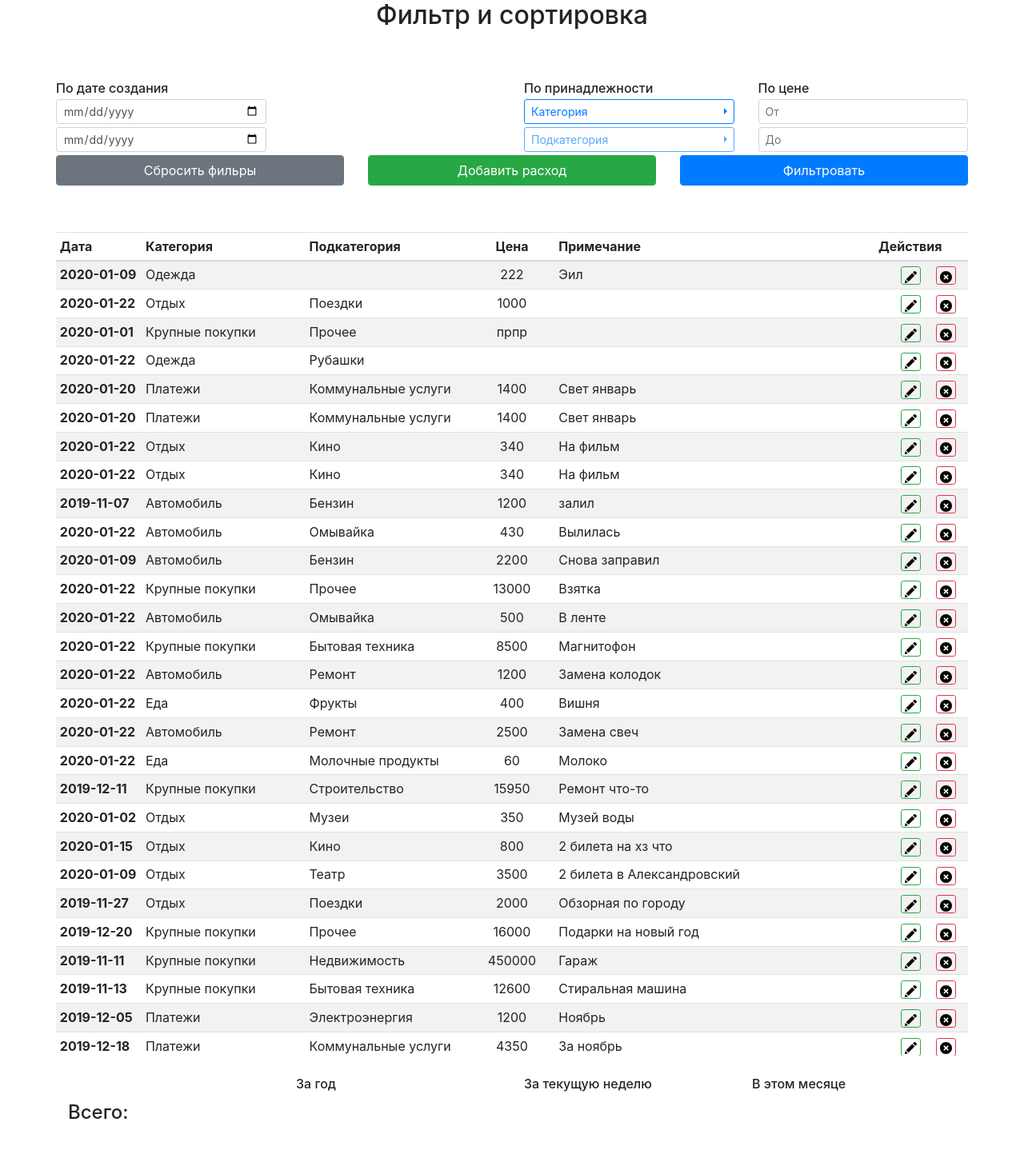
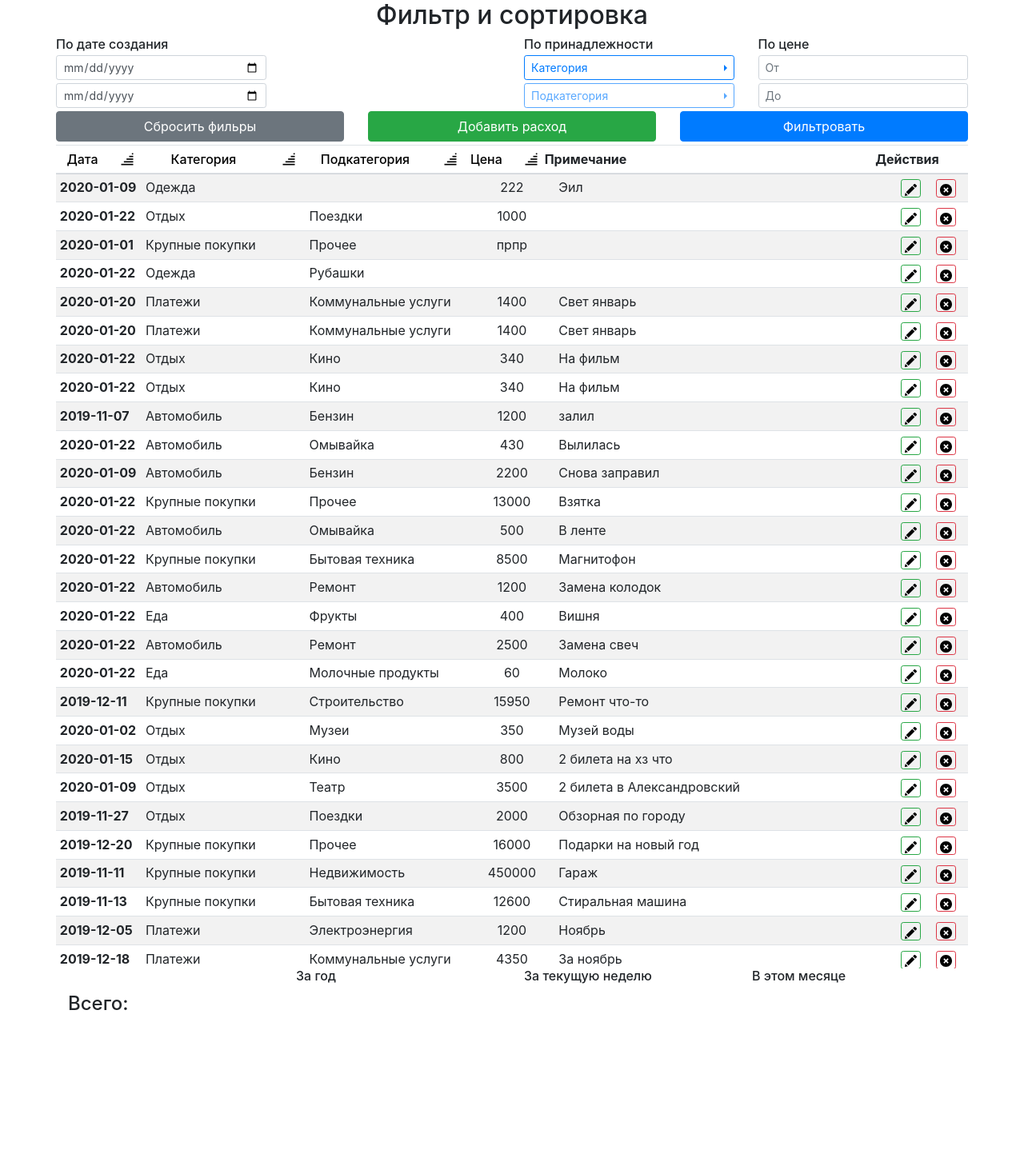
Before and after one commit to bahir24/organizer, a PHP site: page / in a window 1280 px wide. Shown: the part 92-1530 px from the top of the page at 80% size. Run offline with PHP 8.4, Linux system fonts and the light colour scheme; data comes from the database, SQL or seed files in the repository.

Commit message:
frontend sort ready

```diff
--- a/app/views/layout.php
+++ b/app/views/layout.php
@@ -24,6 +24,7 @@
 
   ?>
   <script src="/js/categoryButtons.js"></script>
+  <script src="/js/sortButton.js"></script>
   <script src="/js/filterNoReset.js"></script>
 
   <script src="/js/prepareUpdate.js"></script>
--- a/app/views/table.php
+++ b/app/views/table.php
@@ -1,10 +1,42 @@
 <table class="table table-sm table-striped table-expenses">
   <thead class="table-expenses-head">
     <tr>
-      <th scope="col">Дата</th>
-      <th scope="col">Категория</th>
-      <th scope="col">Подкатегория</th>
-      <th scope="col">Цена</th>
+      <th scope="col" class="date-sort">
+        <button type="submit" class="sort-query-btn" onclick='sortButton(this)'>
+          <h6 class="sort-btn-head">Дата</h6>
+          <input class="input-sort" id="ascDate" type="radio" name="sortByDate" value="ASC">  <input class="input-sort" id="descDate" type="radio" name="sortByDate" value="DESC"  checked>
+          <img src="/img/sort_down.svg" class="img-sort-desc">
+          <img src="/img/sort_up.svg" class="img-sort-asc sort-img-hidden">
+        </button>
+
+      </th>
+      <th scope="col"  class="category-sort">
+         <button type="submit" class="sort-query-btn" onclick='sortButton(this)'>
+          <h6 class="sort-btn-head">Категория</h6>
+          <input class="input-sort" id="ascDate" type="radio" name="sortByDate" value="ASC">  <input class="input-sort" id="descDate" type="radio" name="sortByDate" value="DESC"  checked>
+          <img src="/img/sort_down.svg" class="img-sort-desc">
+          <img src="/img/sort_up.svg" class="img-sort-asc sort-img-hidden">
+        </button>
+
+    </th>
+      <th scope="col"  class="subcategory-sort">
+        <button type="submit" class="sort-query-btn" onclick='sortButton(this)'>
+          <h6 class="sort-btn-head">Подкатегория</h6>
+          <input class="input-sort" id="ascDate" type="radio" name="sortByDate" value="ASC">  <input class="input-sort" id="descDate" type="radio" name="sortByDate" value="DESC"  checked>
+          <img src="/img/sort_down.svg" class="img-sort-desc">
+          <img src="/img/sort_up.svg" class="img-sort-asc sort-img-hidden">
+        </button>
+
+    </th>
+      <th scope="col" class="price-sort">
+        <button type="submit" class="sort-query-btn" onclick='sortButton(this)'>
+          <h6 class="sort-btn-head">Цена</h6>
+          <input class="input-sort" id="ascDate" type="radio" name="sortByDate" value="ASC">  <input class="input-sort" id="descDate" type="radio" name="sortByDate" value="DESC"  checked>
+          <img src="/img/sort_down.svg" class="img-sort-desc">
+          <img src="/img/sort_up.svg" class="img-sort-asc sort-img-hidden">
+        </button>
+
+    </th>
       <th scope="col">Примечание</th>
       <th scope="col">Действия</th>
     </tr>
--- a/css/main.css
+++ b/css/main.css
@@ -83,7 +83,7 @@
 }
 
 .filter-input {
-  height: 19vh;
+  max-height: 19vh;
 }
 
 .table-wrapper {
@@ -147,8 +147,8 @@
   height: 6vh;
 }
 
-table {
-  height: 69vh;
+.table-expenses {
+  max-height: 69vh;
   display: block;
   margin-bottom: 0 !important;
 }
@@ -181,9 +181,76 @@
 .footer-field-head {
   display: flex;
   flex: 0.5;
+  align-items: flex-start;
+
 }
 
 .footer-field-data {
   display: flex;
   flex: 1;
+  align-items: flex-start;
 }
+
+
+.input-sort {
+ opacity: 0;
+}
+
+.date-sort,
+.category-sort,
+.subcategory-sort,
+.price-sort {
+padding: 0 !important;
+}
+
+.sort-query-btn {
+  position: relative;
+  border: 0;
+  background-color: transparent;
+  z-index: 10;
+  width: 100%;
+  height: 34px;
+  padding: 0;
+}
+.sort-btn-head {
+  display: inline-flex;
+  text-align: left;
+  /* position: absolute; */
+  left: 0;
+  top: 0;
+  bottom: 0;
+  margin: auto;
+  margin: 0;
+  z-index: 1;
+}
+
+.sort-btn-head:focus {
+  outline: unset !important;
+  -webkit-focus-ring-color: none;
+  border: none;
+  box-shadow: none;
+}
+
+.img-sort-desc,
+.img-sort-asc {
+  transform: rotate(180deg);
+  width: 20px;
+  height: 20px;
+  padding: 0;
+  top: 0;
+  bottom: 0;
+  right: 0;
+  margin: auto 0;
+  position: absolute;
+  margin-right: 2px;
+}
+
+.img-sort-desc,
+.img-sort-asc {
+ opacity: 1;
+}
+
+.sort-img-hidden {
+  transition: opacity 0.3s;
+  opacity: 0;
+}
--- /dev/null
+++ b/js/sortButton.js
@@ -0,0 +1,25 @@
+function sortButton(pushedBtn) {
+  console.log("etto");
+  let sortButton = pushedBtn;
+  let ascImg = sortButton.querySelector('.img-sort-asc');
+  let descImg = sortButton.querySelector('.img-sort-desc');
+  let ascInput = sortButton.querySelector('#ascDate');
+  let descInput = sortButton.querySelector('#descDate');
+  console.log(ascInput);
+  console.log(descInput);
+
+  if (ascImg.classList.contains('sort-img-hidden')) {
+    ascImg.classList.remove('sort-img-hidden');
+    descImg.classList.add('sort-img-hidden');
+    descInput.removeAttribute('checked');
+    ascInput.setAttribute('checked', true);
+
+  } else {
+    descImg.classList.remove('sort-img-hidden');
+    ascImg.classList.add('sort-img-hidden');
+    descInput.setAttribute('checked', true);
+    ascInput.removeAttribute('checked');
+
+
+  }
+}
```
Also changed, not shown: img/exit.svg, img/sort_down.svg (added), img/sort_up.svg (added).
